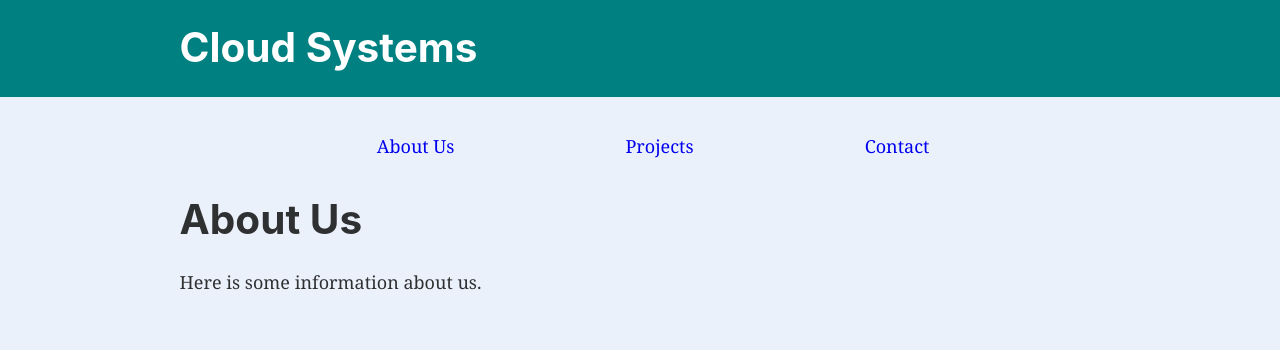
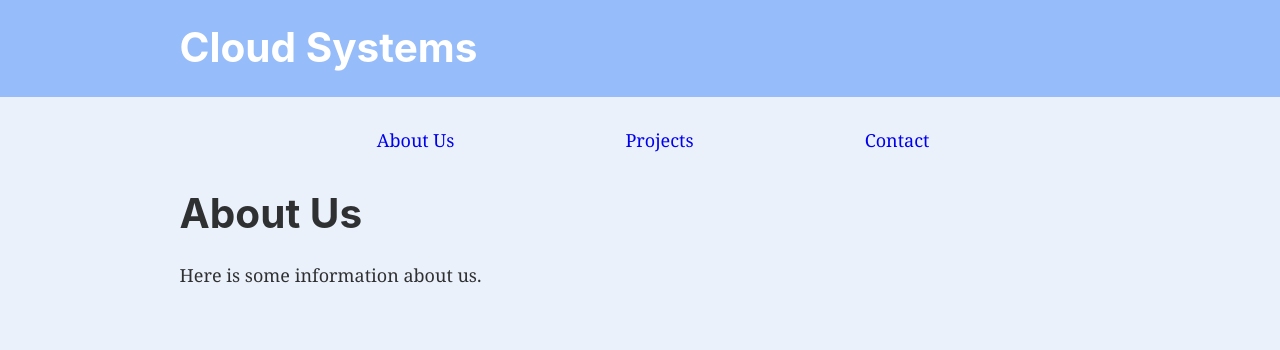
Before and after one commit to ronoys/personal-site, a Gatsby site: page / in a window 1280 px wide. Built offline with nearby package versions, Linux system fonts and the light colour scheme; Gatsby itself is replaced by a stand-in of ours.

Commit message:
Final Component Update

```diff
--- a/src/components/header.js
+++ b/src/components/header.js
@@ -5,8 +5,8 @@ import React from "react"
 const Header = ({ siteTitle }) => (
   <header
     style={{
-      background: `teal`,
-      marginBottom: `1.45rem`,
+      background: `#96bcfa`,
+      marginBottom: `1.1rem`,
     }}
   >
     <div
```
